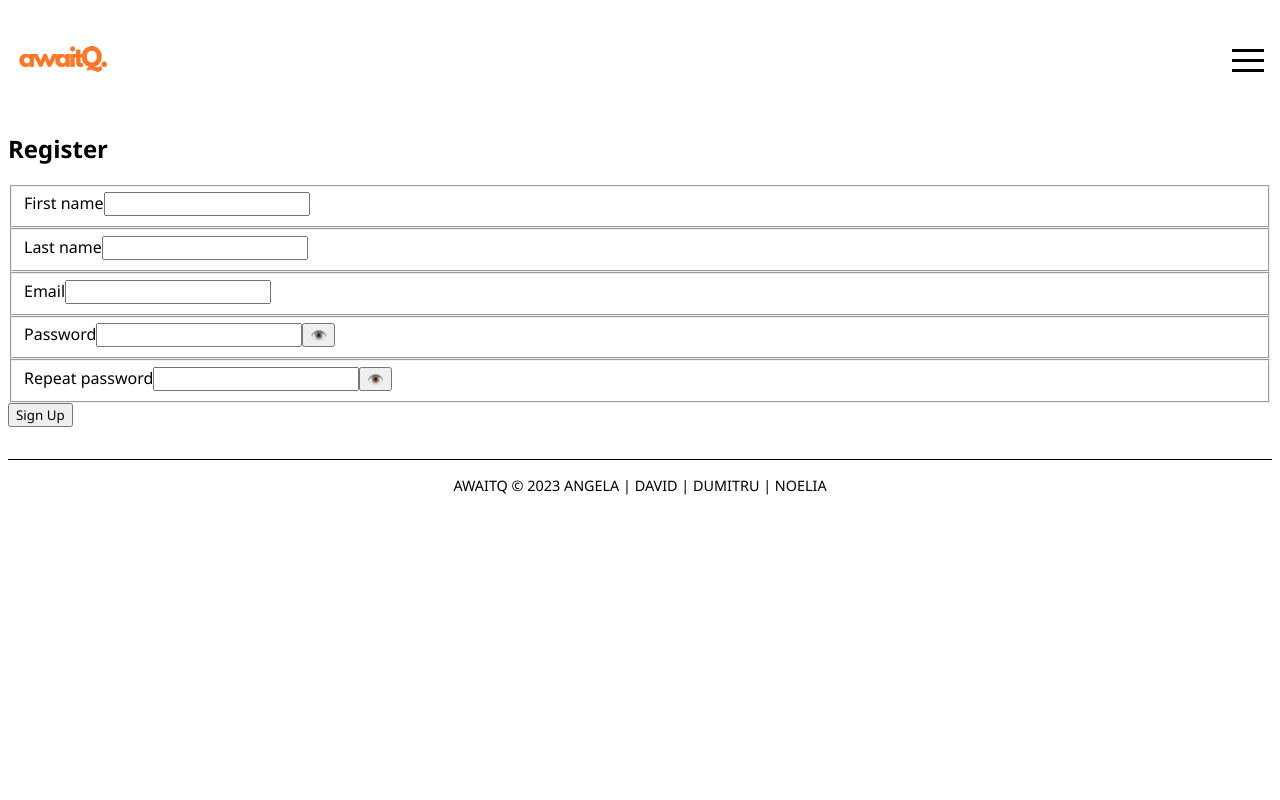
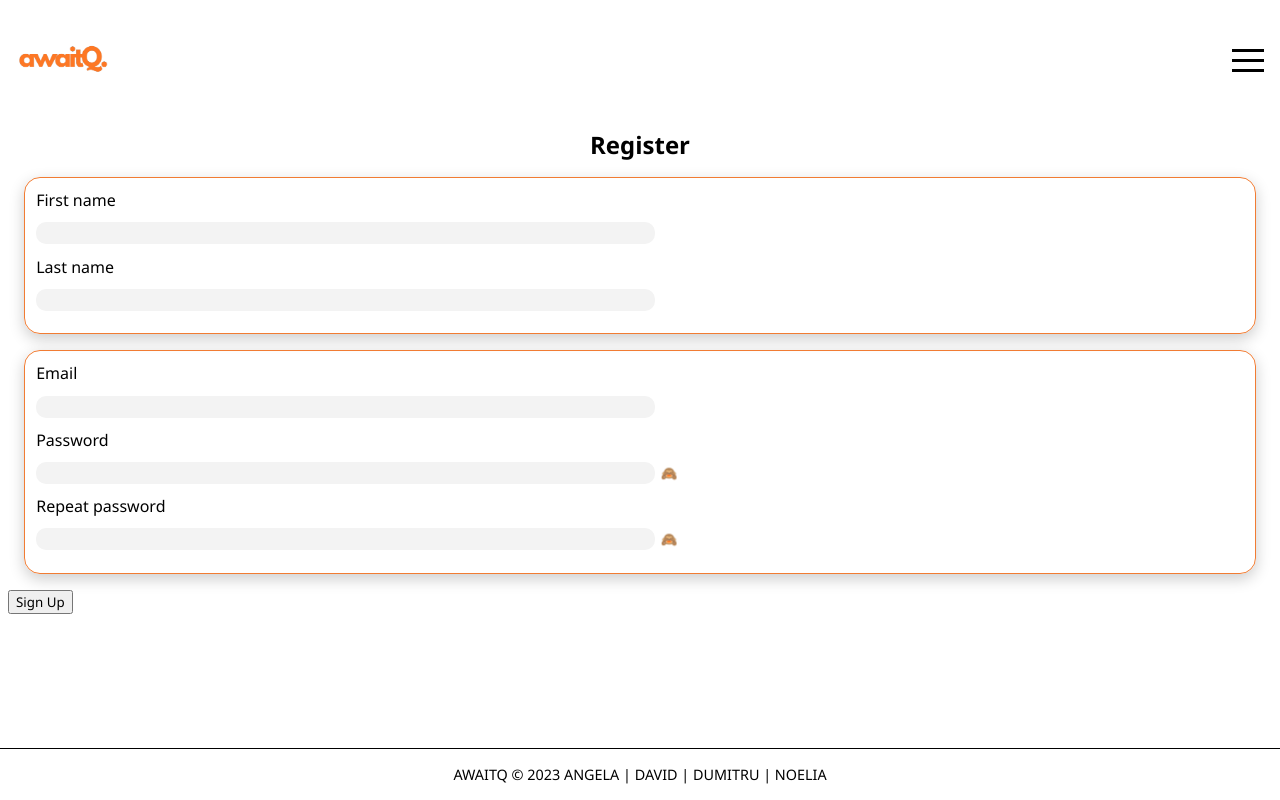
Before and after one commit to Quisquillosos/Valoraciones-de-empresas-JSB21RT, a React (Vite) app in the folder frontend/: page /users/register in a window 1280 px wide. Built offline with nearby package versions, Linux system fonts and the light colour scheme.

Commit message:
arreglo de todas las fotos y las preview, css register

```diff
--- a/frontend/src/App.css
+++ b/frontend/src/App.css
@@ -2,5 +2,6 @@
   font-family: "Segoe UI", Tahoma, Geneva, Verdana, sans-serif;
 }
 
-html {
+body > div > main {
+  padding-bottom: 7vh;
 }
--- a/frontend/src/components/Footer/Footer.module.css
+++ b/frontend/src/components/Footer/Footer.module.css
@@ -1,7 +1,14 @@
 .mainFooter {
-    padding: 1rem 0.3rem;
-    font-size: 0.9rem;
-    text-align: center;
-    border-top: solid black 1px;
-    margin-top: 2rem;
+  padding: 1rem 0;
+  font-size: 0.9rem;
+  text-align: center;
+  border-top: solid black 1px;
+  margin-top: 2rem;
+  position: fixed;
+  bottom: 0;
+  left: 0;
+  right: 0;
+  background-color: rgb(255, 255, 255);
+  color: rgb(0, 0, 0);
+  min-width: 100vw;
 }
--- a/frontend/src/components/Header/Header.module.css
+++ b/frontend/src/components/Header/Header.module.css
@@ -51,8 +51,8 @@
 }
 
 .header nav {
-  background-color: #f07121ea;
+  background-color: #174ea600;
   border-radius: 1rem;
   padding: 0.7rem;
-  box-shadow: 5px 3px;
+  box-shadow: 0 16px 24px rgba(0, 0, 0, 0.22), 0 4px 12px rgba(0, 0, 0, 0.129);
 }
--- a/frontend/src/components/UserProfile/UserProfile.jsx
+++ b/frontend/src/components/UserProfile/UserProfile.jsx
@@ -1,37 +1,51 @@
-import { useState, useContext, useEffect } from 'react';
-import { AuthContext } from '../../context/AuthContext';
-import { editMyDataService } from '../../services';
+import { useState, useContext, useEffect } from "react";
+import { AuthContext } from "../../context/AuthContext";
+import { editMyDataService } from "../../services";
 
 const UserProfile = () => {
   const backendUrl = import.meta.env.VITE_BACKEND_URL;
   const { user, token } = useContext(AuthContext);
-    const [firstName, setFirstName] = useState('');
-    const [lastName, setLastName] = useState('');
-    const [bio, setBio] = useState('');
-    const [photo, setPhoto] = useState('');
-    const [response, setResponse] = useState('');
-    const [error, setError] = useState('');
+  const [firstName, setFirstName] = useState("");
+  const [lastName, setLastName] = useState("");
+  const [bio, setBio] = useState("");
+  const [photo, setPhoto] = useState(null); //
+  const [response, setResponse] = useState("");
+  const [error, setError] = useState("");
   const [loading, setLoading] = useState(false);
+  const [photoUrl, setPhotoUrl] = useState("");
+  const [previewphotoUrl, setPreviewPhotoUrl] = useState("");
 
   useEffect(() => {
     if (user) {
       setFirstName(user?.user[0]?.firstName || user?.user?.firstName);
       setLastName(user?.user[0]?.lastName || user?.user?.lastName);
-            setBio(`${user?.user[0]?.bio || user?.user?.bio || ''}`);
-            setPhoto(`${user?.user[0]?.photo || user?.user?.photo || ''}`);
+      setBio(`${user?.user[0]?.bio || user?.user?.bio || ""}`);
+      setPhoto(`${user?.user[0]?.photo || user?.user?.photo || ""}`);
+      setPhotoUrl(`${backendUrl}/${user?.user[0].photo}`);
     }
-    }, [user]);
+  }, [user, backendUrl]);
 
   const handleForm = async (e) => {
     e.preventDefault();
-        setError('');
+    setError("");
 
     try {
       setLoading(true);
-            const data = new FormData(e.target);
+      const data = new FormData();
+      data.append("firstName", firstName);
+      data.append("lastName", lastName);
+      data.append("bio", bio);
+      if (photo) {
+        data.append("photo", photo);
+      }
       await editMyDataService(data, token);
-            setResponse('Your data has been successfully modified');
+      setResponse("Your data has been successfully modified");
+      setPreviewPhotoUrl(null);
       setLoading(false);
+
+      if (photo) {
+        setPhotoUrl(URL.createObjectURL(photo));
+      }
     } catch (err) {
       setLoading(false);
       setError(err.message);
@@ -40,53 +54,57 @@ const UserProfile = () => {
 
   return (
     <>
-            <form className='userProfile' onSubmit={handleForm}>
+      <img src={`${photoUrl}`} style={{ width: "100px" }} alt="img profile" />
+      <form className="userProfile" onSubmit={handleForm}>
         <fieldset>
-                    <label htmlFor='firstName'>FirstName</label>
+          <label htmlFor="firstName">FirstName</label>
           <input
-                        type='text'
-                        name='firstName'
+            type="text"
+            name="firstName"
             value={firstName}
-                        id='firstName'
+            id="firstName"
             required
             onChange={(e) => setFirstName(e.target.value)}
           />
 
-                    <label htmlFor='lastName'>LastName</label>
+          <label htmlFor="lastName">LastName</label>
           <input
-                        type='text'
-                        name='lastName'
+            type="text"
+            name="lastName"
             value={lastName}
-                        id='lastName'
+            id="lastName"
             required
             onChange={(e) => setLastName(e.target.value)}
           />
 
-                    <label htmlFor='bio'>Bio</label>
+          <label htmlFor="bio">Bio</label>
           <input
-                        type='text'
-                        name='bio'
+            type="text"
+            name="bio"
             value={bio}
-                        id='bio'
+            id="bio"
             required
             onChange={(e) => setBio(e.target.value)}
           />
         </fieldset>
         <fieldset>
-                    <label htmlFor='image'>Photo</label>
+          <label htmlFor="image">Photo</label>
           <input
-                        type='file'
-                        name='image'
-                        id='image'
-                        accept={'image/*'}
-                        onChange={(e) => setPhoto(e.target.files[0])}
+            type="file"
+            name="image"
+            id="image"
+            accept={"image/*"}
+            onChange={(e) => {
+              setPhoto(e.target.files[0]);
+              setPreviewPhotoUrl(URL.createObjectURL(e.target.files[0]));
+            }}
           />
-                    {photo ? (
+          {previewphotoUrl ? (
             <figure>
               <img
-                                src={`${backendUrl}${user?.user?.photo}`}
-                                style={{ width: '100px' }}
-                                alt='Preview'
+                src={`${previewphotoUrl}`}
+                style={{ width: "100px" }}
+                alt="Preview"
               />
             </figure>
           ) : null}
--- a/frontend/src/hooks/useCompany.js
+++ b/frontend/src/hooks/useCompany.js
@@ -11,8 +11,7 @@ const useCompany = (id) => {
       try {
         setLoading(true);
         const data = await getSingleCompanyService(id);
-
-        setCompanyData(data.companies);
+        setCompanyData(data?.companies);
       } catch (err) {
         setError(err.message);
       } finally {
--- a/frontend/src/pages/CompaniesListPage.jsx
+++ b/frontend/src/pages/CompaniesListPage.jsx
@@ -1,9 +1,9 @@
-import { useState } from 'react';
-import ListCompanies from '../components/ListCompanies/ListCompanies';
-import Searcher from '../components/Searcher/Searcher';
-import useCompanies from '../hooks/useCompanies';
-import './CompaniesListPage.module.css';
-import { companiesListMain } from './CompaniesListPage.module.css';
+import { useState } from "react";
+import ListCompanies from "../components/ListCompanies/ListCompanies";
+import Searcher from "../components/Searcher/Searcher";
+import useCompanies from "../hooks/useCompanies";
+import "./CompaniesListPage.module.css";
+import { companiesListMain } from "./CompaniesListPage.module.css";
 
 const CompaniesListPage = () => {
   const { companiesList, loading, error } = useCompanies();
@@ -23,7 +23,6 @@ const CompaniesListPage = () => {
 
       {searchResult && (
         <div>
-                    <h2>Search results:</h2>
           <ListCompanies companies={searchResult} />
         </div>
       )}
--- a/frontend/src/pages/SignUpPage.jsx
+++ b/frontend/src/pages/SignUpPage.jsx
@@ -1,7 +1,7 @@
 import { useState } from "react";
 import { signUpUserService } from "../services";
 import { useNavigate } from "react-router-dom";
-import "./SignUpPage.module.css";
+import { signUpSection } from "./SignUpPage.module.css";
 
 const SignUpPage = () => {
   const navigate = useNavigate();
@@ -37,7 +37,7 @@ const SignUpPage = () => {
   };
 
   return (
-    <section>
+    <section className={`${signUpSection}`}>
       <h1>Register</h1>
       <form onSubmit={handleForm}>
         <fieldset>
@@ -50,8 +50,7 @@ const SignUpPage = () => {
             required
             onChange={(e) => setFirstName(e.target.value)}
           />
-        </fieldset>
-        <fieldset>
+
           <label htmlFor="lastName">Last name</label>
           <input
             type="text"
@@ -72,13 +71,14 @@ const SignUpPage = () => {
             required
             onChange={(e) => setEmail(e.target.value)}
           />
-        </fieldset>
-        <fieldset>
+
           <label htmlFor="pass1">Password</label>
+
+          <div>
             <input
               type={`${showPassword ? "text" : "password"}`}
+              name="pass1"
               id="pass1"
-            name="pass1"
               value={pass1}
               required
               onChange={(e) => setPass1(e.target.value)}
@@ -90,19 +90,20 @@ const SignUpPage = () => {
                 setShowPassword(!showPassword);
               }}
             >
-            👁️
+              {showPassword ? "🐵" : "🙈"}
             </button>
-        </fieldset>
-        <fieldset>
+          </div>
           <label htmlFor="pass2">Repeat password</label>
+          <div>
             <input
               type={`${showPassword2 ? "text" : "password"}`}
+              name="pass2"
               id="pass2"
-            name="pass2"
               value={pass2}
               required
               onChange={(e) => setPass2(e.target.value)}
             />
+
             <button
               type="button"
               onClick={(e) => {
@@ -110,10 +111,13 @@ const SignUpPage = () => {
                 setShowPassword2(!showPassword2);
               }}
             >
-            👁️
+              {showPassword2 ? "🐵" : "🙈"}
             </button>
+          </div>
         </fieldset>
+        <div>
           <button type="submit">Sign Up</button>
+        </div>
         {error ? <p>{error}</p> : null}
         {loading ? <p>loading...</p> : null}
       </form>
--- a/frontend/src/pages/SignUpPage.module.css
+++ b/frontend/src/pages/SignUpPage.module.css
@@ -0,0 +1,46 @@
+.signUpSection {
+}
+
+.signUpSection form fieldset {
+  display: flex;
+  flex-direction: column;
+  border-radius: 1rem;
+  margin: 1rem;
+  padding: 0.7rem;
+  box-shadow: rgba(0, 0, 0, 0.2) 0px 5px 15px;
+  border: solid 1.5px #f07121ea;
+}
+
+.signUpSection form fieldset button {
+  border: none;
+  background-color: rgba(255, 0, 0, 0);
+}
+
+.signUpSection form fieldset input {
+  border: 0.5px solid transparent;
+  width: 50%;
+  padding-left: 0.8em;
+  margin: 0.7rem 0;
+  outline: none;
+  overflow: hidden;
+  background-color: #f3f3f3;
+  border-radius: 10px;
+  transition: all 0.5s;
+}
+
+.signUpSection form fieldset input:hover,
+.signUpSection form fieldset input:focus {
+  border: 0.5px solid #f07121ea;
+  box-shadow: 0px 0px 0px 5px #f2864360;
+  background-color: white;
+}
+
+.signUpSection form > div {
+  margin: auto;
+}
+
+.signUpSection h1 {
+  margin: auto;
+  width: 30vw;
+  text-align: center;
+}
```
Also changed, not shown: frontend/src/components/EditCompanyProfile/EditCompanyProfile.jsx (+58 -42 lines), frontend/src/pages/CompaniesListPage.module.css (+15 -4 lines). Lines whose indentation alone changed are shown as unchanged.
